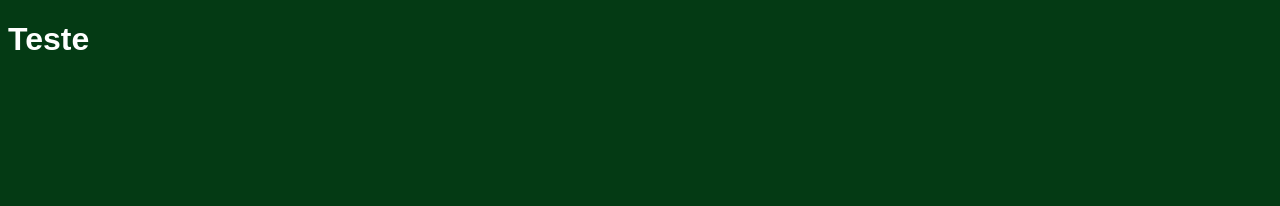
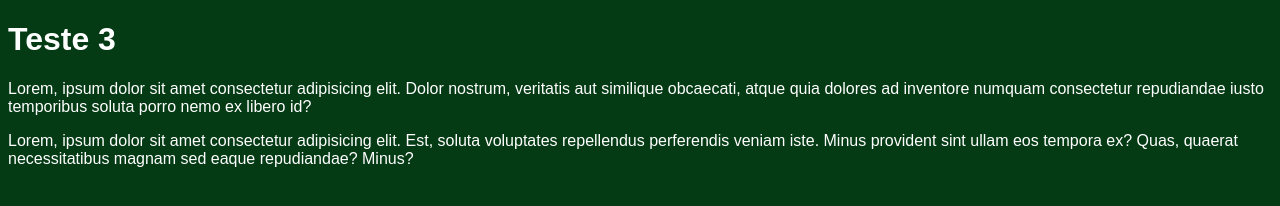
Before and after one commit to zarielbloomp/html-css, a plain HTML site: page EXS-MOD4/ex001/pag-extras/pad003.html in a window 1280 px wide. Drawn offline with Linux system fonts and the light colour scheme.

Commit message:
ainda de teste

```diff
--- a/EXS-MOD4/ex001/pag-extras/pad003.html
+++ b/EXS-MOD4/ex001/pag-extras/pad003.html
@@ -15,6 +15,8 @@
     </style>
 </head>
 <body>
-    <h1>Teste</h1>
+    <h1>Teste 3</h1>
+    <p>Lorem, ipsum dolor sit amet consectetur adipisicing elit. Dolor nostrum, veritatis aut similique obcaecati, atque quia dolores ad inventore numquam consectetur repudiandae iusto temporibus soluta porro nemo ex libero id?</p>
+    <p>Lorem, ipsum dolor sit amet consectetur adipisicing elit. Est, soluta voluptates repellendus perferendis veniam iste. Minus provident sint ullam eos tempora ex? Quas, quaerat necessitatibus magnam sed eaque repudiandae? Minus?</p>
 </body>
 </html>
```
Also changed, not shown: EXS-MOD4/ex001/iframes003.html (+2 -2 lines), EXS-MOD4/ex001/pag-extras/pad001.html (+2 -0 lines), EXS-MOD4/ex001/pag-extras/pad002.html (+2 -0 lines).
